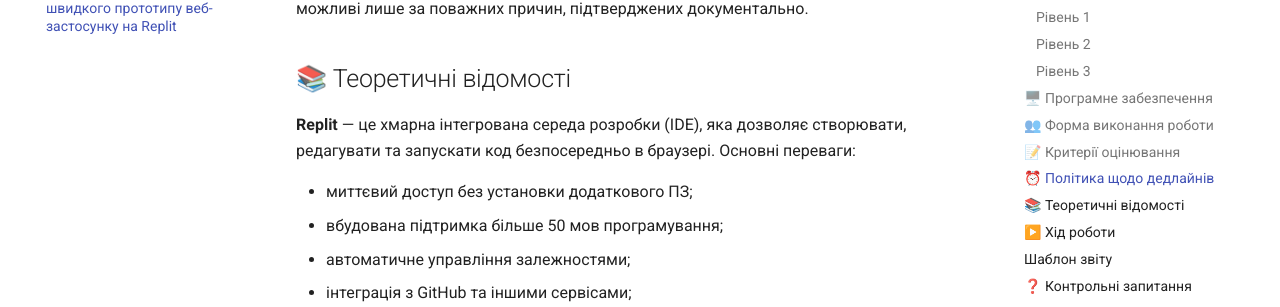
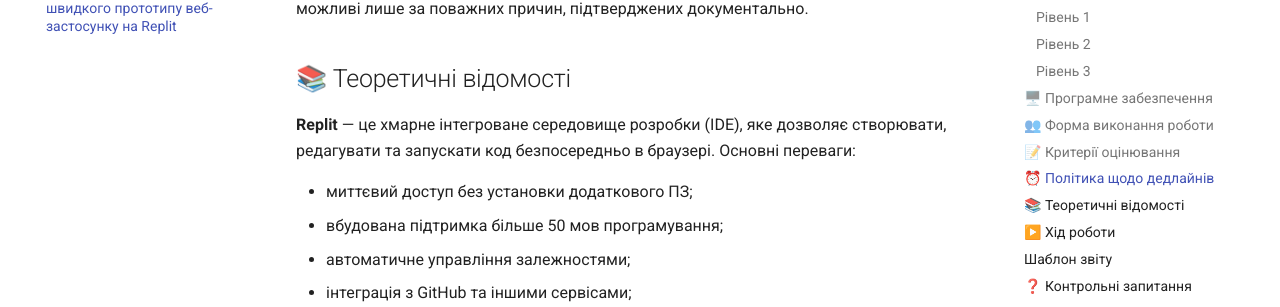
Before and after one commit to olroi421/course-opi, an MkDocs documentation site: the page built from docs/labs/lab-01.md, in a window 1280 px wide and 900 px high, scrolled down 1814 px. Shown: the part 145-452 px from the top of the window. Built offline with MkDocs 1.6.1 and Material for MkDocs 9.7.7, drawn with Linux system fonts in a browser that asks for light colours; comment, search, counter and statistics services are not loaded.

Commit message:
Update lab-01.md

```diff
--- a/docs/labs/lab-01.md
+++ b/docs/labs/lab-01.md
@@ -54,7 +54,7 @@
 
 ## 📚 Теоретичні відомості
 
-**Replit** — це хмарна інтегрована середа розробки (IDE), яка дозволяє створювати, редагувати та запускати код безпосередньо в браузері. Основні переваги:
+**Replit** — це хмарне інтегроване середовище розробки (IDE), яке дозволяє створювати, редагувати та запускати код безпосередньо в браузері. Основні переваги:
 
 - миттєвий доступ без установки додаткового ПЗ;
 - вбудована підтримка більше 50 мов програмування;
```
